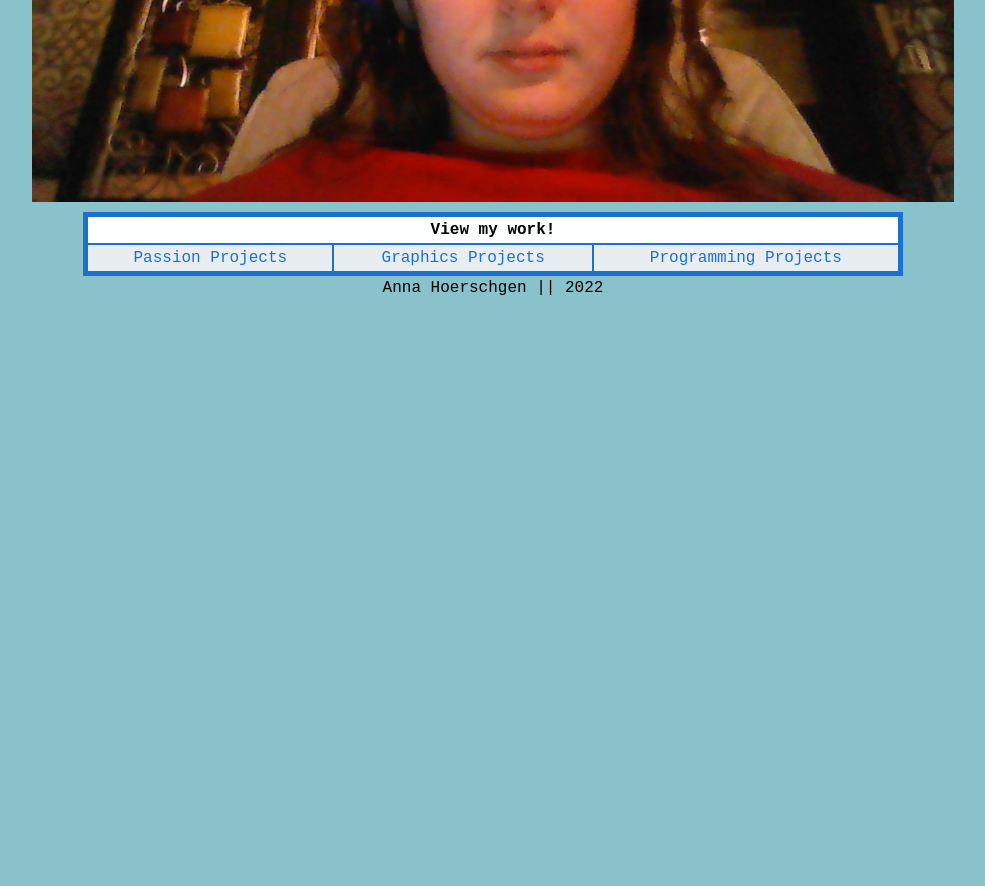
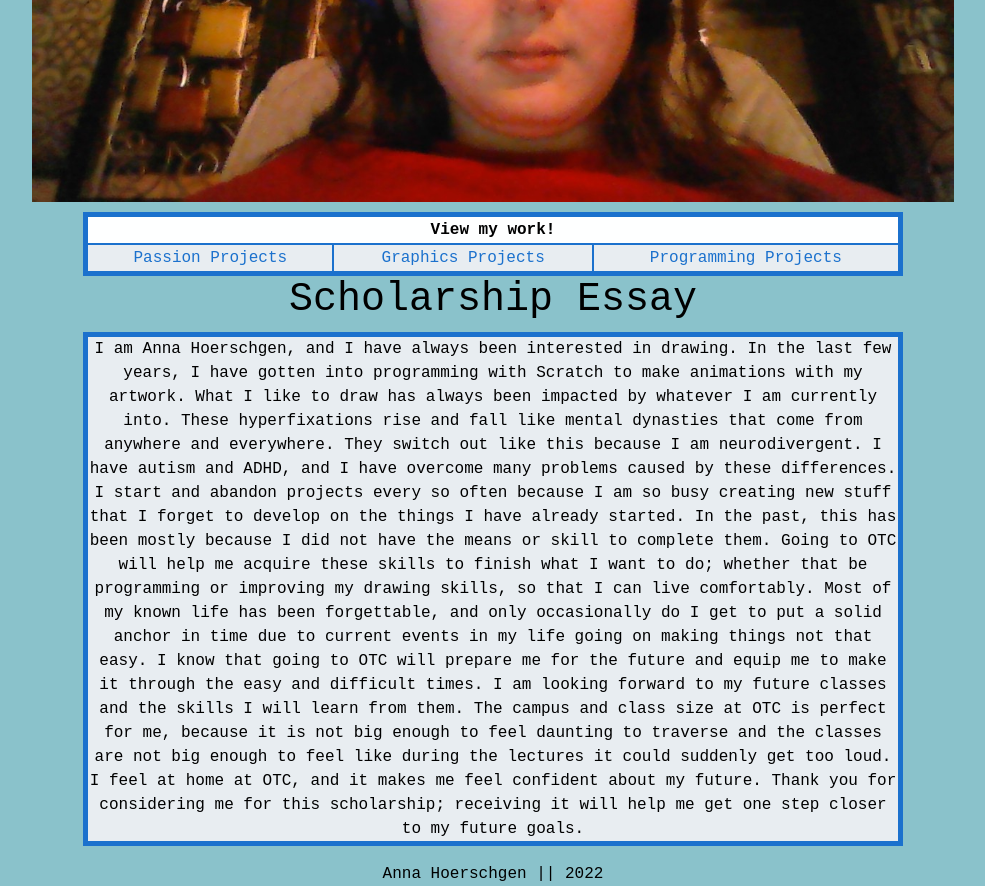
Before and after one commit to AnnaHoerschgen/AnnaHoerschgen, a plain HTML site: page index.html in a window 1280 px wide. Shown: the part 1910-2796 px from the top of the page, without its empty margins (147-1132 px from the left). Before the commit the page ends 2210 px from the top, so only its background shows below. Drawn offline with nearby package versions, Linux system fonts and the light colour scheme.

Commit message:
grammar improving

```diff
--- a/index.html
+++ b/index.html
@@ -42,10 +42,11 @@
           <span class="visually-hidden">Next</span>
         </button>
     </div>
+
     <h1>Anna Hoerschgen's Profile</h1>
     <p>
-        Hello! I am Anna Hoerschgen! Born in Springfield, Missouri, I'm an 18, almost 19, year old female with interests the world over. I've completed, or are near to completing, classes in mostly graphic design and programming, . I enjoy drawing and so most
-        of my thinking occurs visually, and sometimes viewing my process can seem like things are being done backwards or I'm ping-ponging between aspects due to how my brain works. While I mostly draw, I also sometimes dabble in animation, coding, writing,
+        Hello! I am Anna Hoerschgen! Born in Springfield, Missouri, I'm an 18, almost 19, year old female with interests the world over. I've completed, or are near to completing, classes in mostly graphic design and programming. I enjoy drawing and so most of
+        my thinking occurs visually, and sometimes viewing my process can seem like things are being done backwards or I'm ping-ponging between aspects due to how my brain works. While I mostly draw, I also sometimes dabble in animation, coding, writing,
         and other forms of content creation. My unique creative upbringing made me a yin-yang of programming and art: within every piece of art, there is (at least a basic) understanding of code, and within every statement written in what I code, a little
         bit of artistry shines through.
     </p>
@@ -67,6 +68,17 @@
         </tr>
     </table>
 
+    <h1>Scholarship Essay</h1>
+    <p class="essay">
+        I am Anna Hoerschgen, and I have always been interested in drawing. In the last few years, I have gotten into programming with Scratch to make animations with my artwork. What I like to draw has always been impacted by whatever I am currently into. These
+        hyperfixations rise and fall like mental dynasties that come from anywhere and everywhere. They switch out like this because I am neurodivergent. I have autism and ADHD, and I have overcome many problems caused by these differences. I start and
+        abandon projects every so often because I am so busy creating new stuff that I forget to develop on the things I have already started. In the past, this has been mostly because I did not have the means or skill to complete them. Going to OTC will
+        help me acquire these skills to finish what I want to do; whether that be programming or improving my drawing skills, so that I can live comfortably. Most of my known life has been forgettable, and only occasionally do I get to put a solid anchor
+        in time due to current events in my life going on making things not that easy. I know that going to OTC will prepare me for the future and equip me to make it through the easy and difficult times. I am looking forward to my future classes and
+        the skills I will learn from them. The campus and class size at OTC is perfect for me, because it is not big enough to feel daunting to traverse and the classes are not big enough to feel like during the lectures it could suddenly get too loud.
+        I feel at home at OTC, and it makes me feel confident about my future. Thank you for considering me for this scholarship; receiving it will help me get one step closer to my future goals.
+    </p>
+
     <!-- JavaScript Bundle with Popper -->
     <script src="https://cdn.jsdelivr.net/npm/bootstrap@5.1.3/dist/js/bootstrap.bundle.min.js" integrity="sha384-ka7Sk0Gln4gmtz2MlQnikT1wXgYsOg+OMhuP+IlRH9sENBO0LRn5q+8nbTov4+1p" crossorigin="anonymous"></script>
     <footer>
--- a/stylesheets/styles.css
+++ b/stylesheets/styles.css
@@ -93,3 +93,14 @@ th {
 td>img {
     width: 90%;
 }
+
+.pain {
+    width: 100%;
+}
+
+.essay {
+    border: 5px solid #1b71cd;
+    background-color: #e8edf1;
+    text-align: center;
+    width: 80%;
+}
```
Also changed, not shown: 1 other file.
